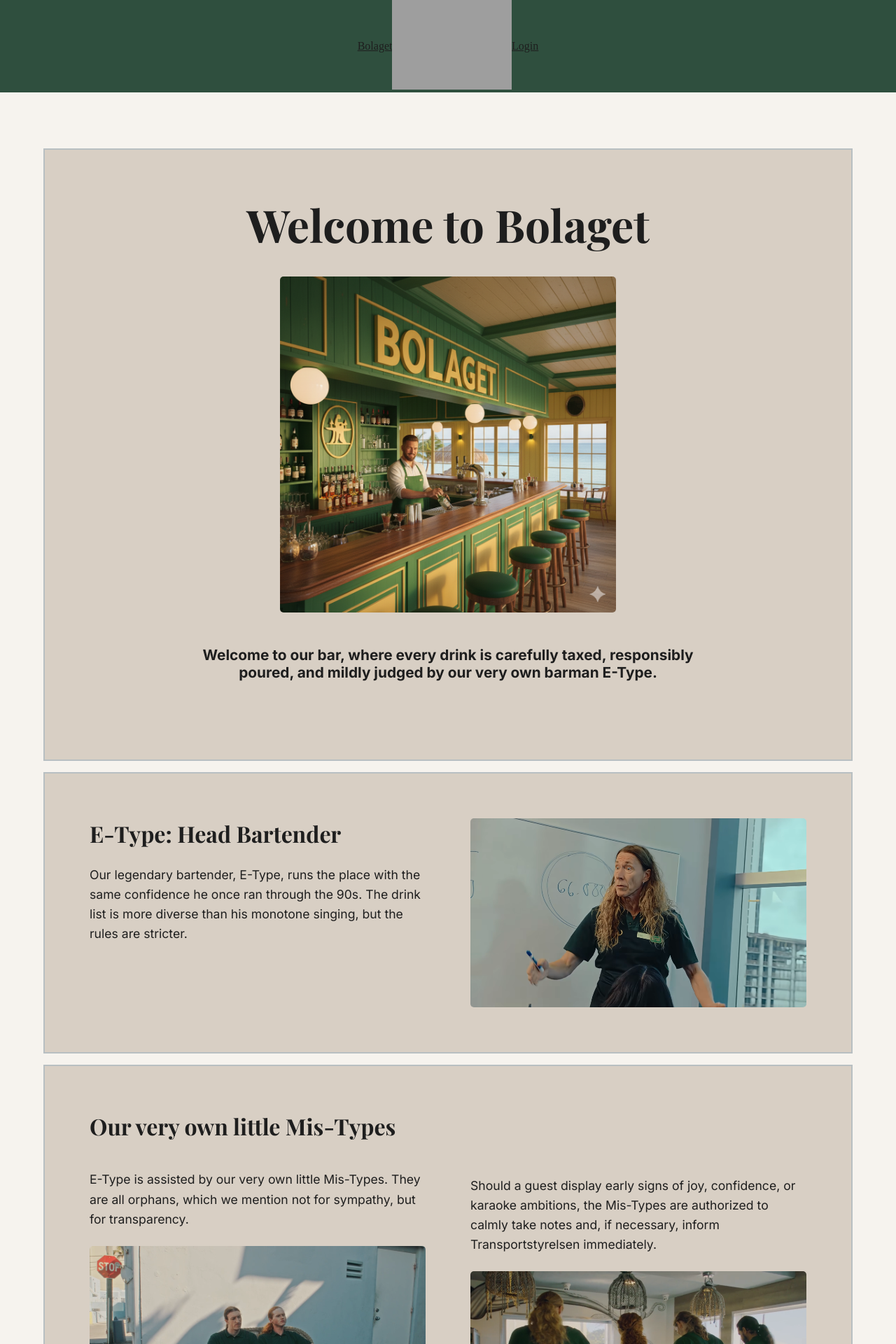
After one commit to johnahlenhed/Yrgopelag, a PHP site: page /bolaget.php in a window 1280 px wide. The commit adds this page. Shown: the top 1920 px of the page at 70% size. Run offline with PHP 8.4, Linux system fonts and the light colour scheme; some web fonts are replaced; grey boxes are pictures that could not be loaded.

Commit message:
Informal bolaget-page

```diff
--- a/database/schema.sql
+++ b/database/schema.sql
@@ -48,7 +48,7 @@ INSERT INTO features (category, tier, name, price, is_active) VALUES
 
 ('hotel-specific', 'economy', 'svenskt_kaffe_on_arrival', 1, 1),
 ('hotel-specific', 'basic', 'smörgåsbord_lunch', 2, 1),
-('hotel-specific', 'premium', 'kräftskiva', 4, 1),
+('hotel-specific', 'premium', 'E-Type_välkomnar_dig_med_monoton_sång', 4, 1),
 ('hotel-specific', 'superior', 'Jan-Emanuel_sköter_din_deklaration', 7, 1);
 
 -- Junction table
--- a/includes/header.php
+++ b/includes/header.php
@@ -6,6 +6,7 @@
     <meta name="viewport" content="width=device-width, initial-scale=1.0">
     <link rel="stylesheet" href="/public/css/styles.css">
     <link rel="stylesheet" href="/public/css/booking-calendar.css">
+    <link rel="stylesheet" href="/public/css/bolaget.css">
     <link rel="icon" href="/images/borta-bra-logo2.png">
     <title>Borta bra, hemma bäst!</title>
 </head>
@@ -14,6 +15,7 @@
 
     <header>
         <nav>
+            <a href="/public/bolaget.php">Bolaget</a>
             <a href="/public/index.php"><img src="/public/images/borta-bra-logo.png" alt="Hotel Logo" /></a>
             <a href="/public/admin/login.php">Login</a>
         </nav>
--- /dev/null
+++ b/public/bolaget.php
@@ -0,0 +1,95 @@
+<?php require __DIR__ . '/../includes/header.php'; ?>
+
+<main class="bolaget-main">
+    <section class="bolaget-hero">
+        <h1>Welcome to Bolaget</h1>
+        <img src="/public/images/bolaget.png" alt="Bolaget bar">
+        <h5>Welcome to our bar, where every drink is carefully taxed, responsibly poured,
+            and mildly judged by our very own barman E-Type.</h5>
+    </section>
+
+    <section class="e-type">
+        <div>
+            <h3>E-Type: Head Bartender</h3>
+            <p>Our legendary bartender, E-Type, runs the place with the same confidence
+                he once ran through the 90s. The drink list is more diverse than his monotone singing, but the rules are stricter.</p>
+        </div>
+        <img src="/public/images/E-Type.png" alt="E-Type standing by a whiteboard">
+    </section>
+
+    <section class="mis-types">
+        <div class="mis-types-container1">
+            <h3>Our very own little Mis-Types</h3>
+
+            <p>E-Type is assisted by our very own little Mis-Types. They are all orphans, which we mention not for sympathy,
+                but for transparency.</p>
+
+            <img src="/public//images/mis-types-chilling.png" alt="Mis-Types chilling in the backyard">
+
+            <p>Raised entirely by the hotel, the Mis-Types have been carefully trained in beverage observation,
+                disappointment management, and reporting procedures. Their dedication to informing guests about the
+                dangers of excessive drinking is not a hobby — it is a lifestyle.</p>
+
+        </div>
+        <div class="mis-types-container2">
+            <p>
+                Should a guest display early signs of joy, confidence, or karaoke ambitions, the Mis-Types are
+                authorized to calmly take notes and, if necessary, inform Transportstyrelsen immediately.
+            </p>
+
+            <img src="/public/images/mis-types.png" alt="Mis-Types at the bar">
+
+            <p>
+                This is done out of care.
+                Mostly for society.
+            </p>
+        </div>
+    </section>
+
+    <section class="responsible-e-type">
+        <div>
+            <h3>Responsible Drinking with E-Type</h3>
+            <p>Before serving you, E-Type will gently remind you about moderation,
+                responsibility, and a few things you should probably feel guilty about.</p>
+
+            <p>Relax — it’s all part of the experience. Enjoy responsibly.
+                Preferably less than you want.</p>
+
+            <p>You might not feel guilty about your alcohol consumption, but E-Type does. At least for what he drank in the 90s. Out of solidarity, please feel free to judge E-Type's past.</p>
+        </div>
+        <img src="/public/images/e-type-taking-order.png" alt="E-Type taking a order from a customer at the beach">
+
+    </section>
+
+    <section class="notice">
+        <div>
+            <h5>Important Notice</h5>
+            <p>Bolaget operates under the principle of "frihet under ansvar" ("freedom with responsibility"). This means no one is responsible for anything, but everyone is quick to judge.
+
+                Should a guest accidentally, intentionally, or heroically consume more beverages than recommended by common sense, social norms, or E-Type himself, Bolaget may choose to notify the Swedish Transport Agency (Transportstyrelsen).
+
+                This information will be processed calmly, efficiently, and without drama. Any driving license involved will be handled accordingly upon your return to Sweden.
+
+            </p>
+            <p>
+                We trust you to make good decisions.
+
+                Statistically speaking, this trust is often misplaced.
+
+                Please drink responsibly. Or at least drink with the awareness that consequences travel faster than you do.
+            </p>
+            <p>
+                You might think "Why this restraint? Don't you want to make money from selling more drinks?". Well, no. We are funded by the Swedish government.
+            </p>
+        </div>
+        <div>
+            <h5>Got a specific hair type in your drink?</h5>
+            <p>
+                You're one of the lucky ones! Getting a type-hair, wether from E-Type himself or one of our very own little Mis-Types, is considered a sign of good luck and prosperity here in New Sweden.
+            </p>
+        </div>
+    </section>
+
+</main>
+
+<?php require __DIR__ . '/../includes/footer.php'; ?>
--- /dev/null
+++ b/public/css/bolaget.css
@@ -0,0 +1,101 @@
+.bolaget-main {
+    background-color: var(background-color);
+    text-align: left;
+}
+
+.bolaget-main h5 {
+    font-family: var(--body-font);
+    font-size: 1.3rem;
+    margin-top: 3rem;
+    margin-bottom: 3rem;
+}
+
+.bolaget-main section {
+    display: flex;
+    width: 80%;
+    padding: 4rem;
+}
+
+.bolaget-main section h1 {
+    font-size: 4rem;
+    margin-bottom: 2rem;
+}
+
+.bolaget-main section h3 {
+    font-size: 2rem;
+    margin-bottom: 1.5rem;
+}
+
+.bolaget-main section p {
+    font-size: 1.1rem;
+    line-height: 1.6;
+    margin-bottom: 1.5rem;
+}
+
+.bolaget-main section img {
+    width: 30rem;
+    height: auto;
+    object-fit: cover;
+    border-radius: 5px;
+}
+
+.bolaget-hero {
+    flex-direction: column;
+    justify-content: center;
+    align-items: center;
+    text-align: center;
+    margin-top: 5rem;
+}
+
+.bolaget-hero h5 {
+    padding: 0 10rem 0 10rem;
+}
+
+.bolaget-hero img {
+    width: 100rem;
+    height: auto;
+}
+
+.e-type p {
+    padding-right: 4rem;
+}
+
+.mis-types {
+    text-align: left;
+    padding: 0 4rem 0 4rem;
+}
+
+.mis-types-container1 {
+    display: flex;
+    flex-direction: column;
+    padding-right: 2rem;
+    justify-content: center;
+}
+
+.mis-types-container2 {
+    display: flex;
+    flex-direction: column;
+    padding-left: 2rem;
+    justify-content: center;
+}
+
+.responsible-e-type div {
+    display: inline-flex;
+    flex-direction: column;
+    justify-content: space-around;
+}
+
+.responsible-e-type img {
+    margin-left: 4rem;
+    width: 100%;
+    height: auto;
+    object-fit: cover;
+}
+
+.notice {
+    flex-direction: column;
+}
+
+.notice h5 {
+    font-size: 1.5rem;
+}
--- a/public/css/styles.css
+++ b/public/css/styles.css
@@ -33,6 +33,7 @@ h1, h2, h3, h4, h5, h6 {
 p {
     font-family: var(--body-font);
     color: var(--font-color);
+    font-size: 1.1rem;
 }
 
 a {
```
Also changed, not shown: public/images/E-Type.png (added), public/images/e-type-taking-order.png (added), public/images/mis-types-chilling.png (added), public/images/mis-types.png (added).
